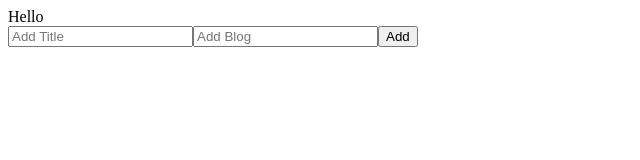
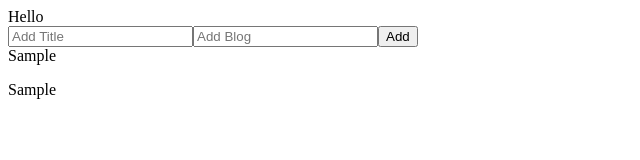
Before and after one commit to joshtkim/blog_app_final, a React (Create React App) app: page / in a window 1280 px wide. Both pictures are taken after typing "Sample", "Sample" into the empty fields and a click on the button "Add". Shown: the top 160 px of the page, without its empty margins (0-640 px from the left). Built offline with nearby package versions, Linux system fonts and the light colour scheme.

Commit message:
display blogs

```diff
--- a/src/components/Blog.js
+++ b/src/components/Blog.js
@@ -2,13 +2,14 @@ import React from 'react'
 
 const Blog = ({ blogs }) => {
 
+  console.log(blogs)
 
-  return blogs.map((blog) => {
+  return blogs.map((blog) => (
     <div>
-      {blog.title}
-      {blog.blog}
+      <header>{blog.title}</header>
+      <p>{blog.blog}</p>
     </div>
-  })
+  ));
 }
 
 export default Blog
```
